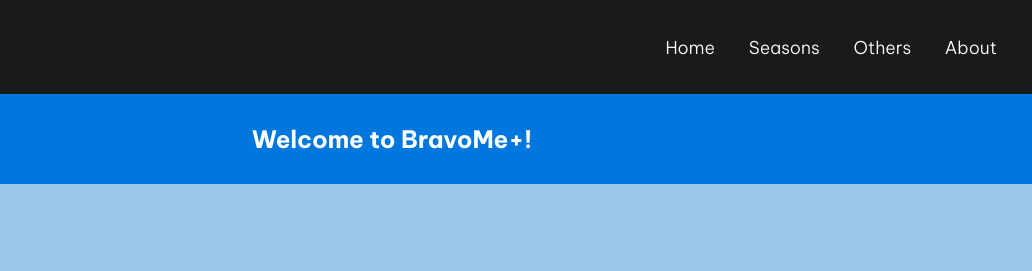
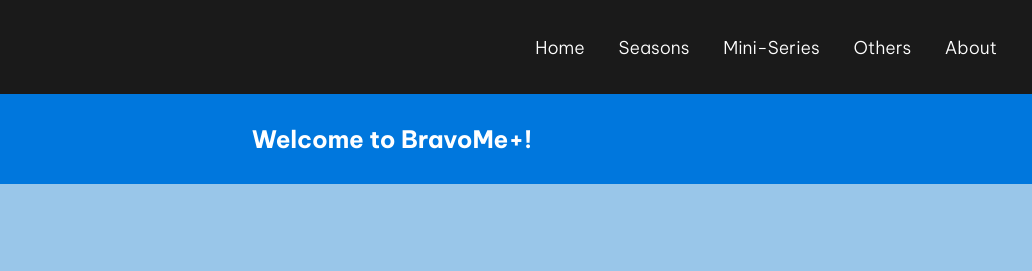
Before and after one commit to swiftcentral/BravoMePlus, a plain HTML site: page home.html in a window 1280 px wide. Shown: the top 271 px of the page, 248-1280 px from the left. Drawn offline with Linux system fonts and the light colour scheme.

Commit message:
mini series add

```diff
--- a/home.html
+++ b/home.html
@@ -69,6 +69,7 @@
         <nav>
             <a href="home.html">Home</a>
             <a href="seasons.html">Seasons</a>
+            <a href="miniseries.html">Mini-Series</a>
             <a href="others.html">Others</a>
             <a href="about.html">About</a>
         </nav>
```
Also changed, not shown: others.html (+1 -0 lines), pilot.html (+1 -0 lines), season1.html (+1 -0 lines), seasons.html (+1 -0 lines), miniseries.html (added).
